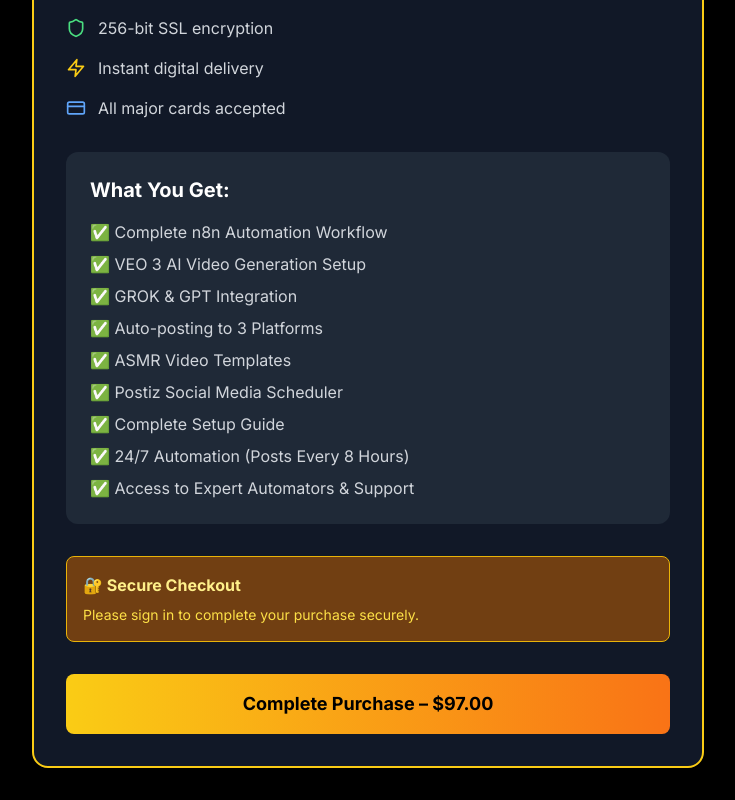
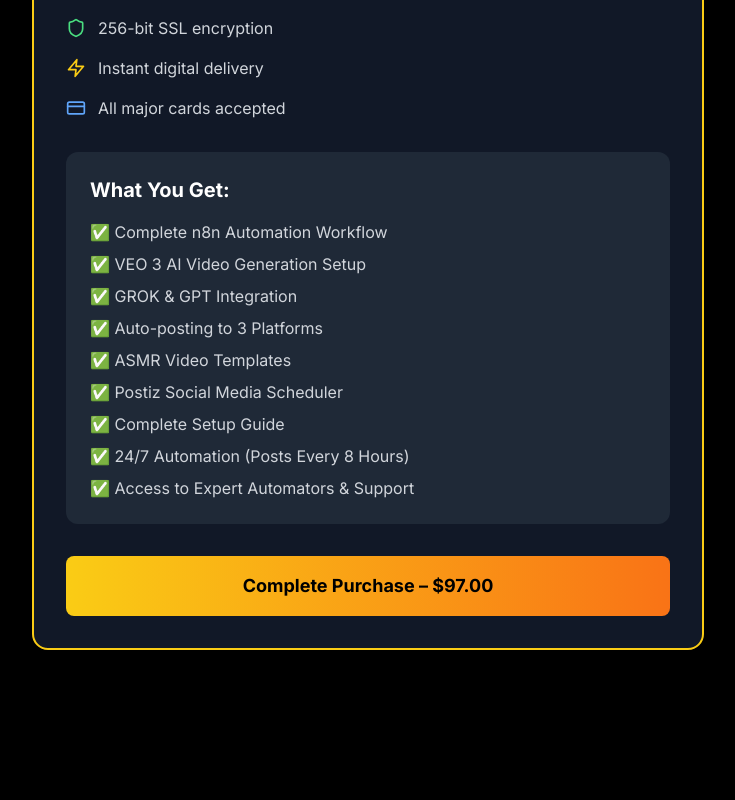
Before and after one commit to Qwixo/veo3factory-v0.3, a React (Vite) app: page /checkout in a window 1280 px wide. Shown: the part 643-1443 px from the top of the page, without its empty margins (272-1007 px from the left). After the commit the page ends 1325 px from the top, so only its background shows below. Built offline with nearby package versions, Linux system fonts and the light colour scheme; no server answers.

Commit message:
Updated CheckoutPage.tsx

```diff
--- a/src/components/checkout/CheckoutPage.tsx
+++ b/src/components/checkout/CheckoutPage.tsx
@@ -106,15 +106,6 @@
               </ul>
             </div>
 
-            {/* Secure Checkout */}
-            <div className="bg-yellow-900 border border-yellow-500 rounded-lg p-4 mb-8">
-              <h3 className="text-yellow-200 font-bold mb-2">🔐 Secure Checkout</h3>
-              <p className="text-yellow-300 text-sm">
-                {user
-                  ? 'Click below to proceed to secure Stripe checkout.'
-                  : 'Please sign in to complete your purchase securely.'}
-              </p>
-            </div>
 
             {/* CTA Button */}
             <button
```
